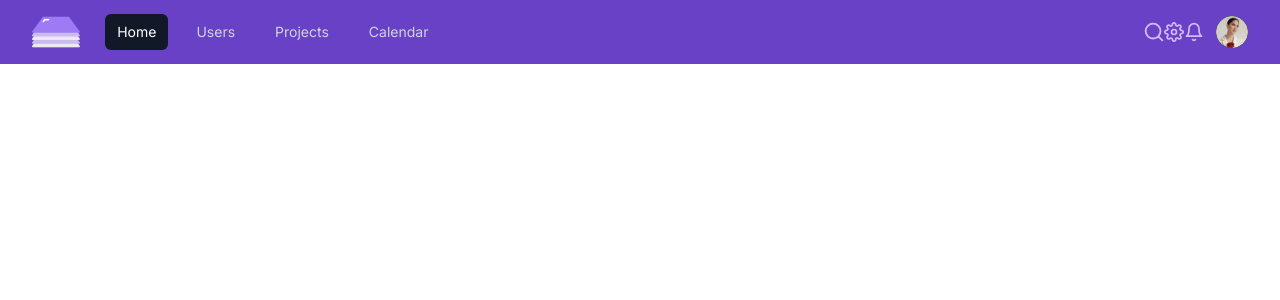
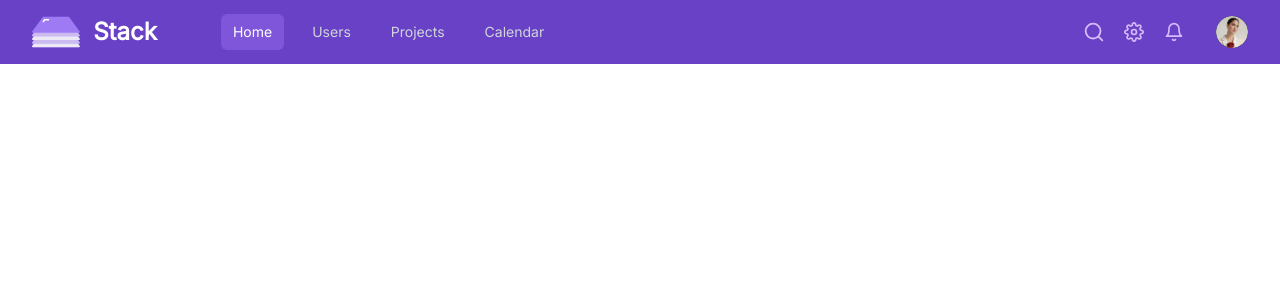
Before and after one commit to sumonDev13/anchorblock_task, a React (Vite) app: page /navbar in a window 1280 px wide. Shown: the top 300 px of the page. Built offline with nearby package versions, Linux system fonts and the light colour scheme; a web font is replaced by a local one.

Commit message:
navbar styling

```diff
--- a/src/components/Navbar.tsx
+++ b/src/components/Navbar.tsx
@@ -1,6 +1,6 @@
 import { Fragment } from "react";
 import { Disclosure, Menu, Transition } from "@headlessui/react";
-import { Bars3Icon, BellIcon, XMarkIcon } from "@heroicons/react/24/outline";
+import { Bars3Icon, XMarkIcon } from "@heroicons/react/24/outline";
 
 interface INavbar {
   name: string;
@@ -43,8 +43,9 @@ const Navbar: React.FC<INavbar> = () => {
                     src="/src/assets/icons/navbar_logo.svg"
                     alt="Your Company"
                   />
+                  <h1 className="text-2xl font-bold text-white pl-3">Stack</h1>
                 </div>
-                <div className="hidden sm:ml-6 sm:block">
+                <div className="hidden sm:ml-6 sm:block pl-10">
                   <div className="flex space-x-4">
                     {navigation.map((item) => (
                       <a
@@ -52,8 +53,8 @@ const Navbar: React.FC<INavbar> = () => {
                         href={item.href}
                         className={classNames(
                           item.current
-                            ? "bg-gray-900 text-white"
-                            : "text-gray-300 hover:bg-gray-700 hover:text-white",
+                            ? "bg-lightPurple text-white"
+                            : "text-gray-300 hover:bg-lightPurple hover:text-white",
                           "rounded-md px-3 py-2 text-sm font-medium"
                         )}
                         aria-current={item.current ? "page" : undefined}
@@ -67,10 +68,10 @@ const Navbar: React.FC<INavbar> = () => {
               <div className="absolute inset-y-0 right-0 flex items-center pr-2 sm:static sm:inset-auto sm:ml-6 sm:pr-0">
                 <button
                   type="button"
-                  className="relative rounded-full text-gray-400 hover:text-white focus:outline-none focus:ring-2 focus:ring-white focus:ring-offset-2 focus:ring-offset-gray-800"
+                  className="relative rounded-full text-gray-400 hover:text-white focus:outline-none "
                 >
                   <img
-                    className="h-5 w-auto"
+                    className="h-5 w-auto pr-5"
                     src="/src/assets/icons/search.svg"
                     alt="Your Company"
                   />
@@ -78,10 +79,10 @@ const Navbar: React.FC<INavbar> = () => {
 
                 <button
                   type="button"
-                  className="relative rounded-full text-gray-400 hover:text-white focus:outline-none focus:ring-2 focus:ring-white focus:ring-offset-2 focus:ring-offset-gray-800"
+                  className="relative rounded-full text-gray-400 hover:text-white "
                 >
                   <img
-                    className="h-5 w-auto"
+                    className="h-5 w-auto pr-5"
                     src="/src/assets/icons/settings.svg"
                     alt="Your Company"
                   />
@@ -89,10 +90,10 @@ const Navbar: React.FC<INavbar> = () => {
 
                 <button
                   type="button"
-                  className="relative rounded-full text-gray-400 hover:text-white focus:outline-none focus:ring-2 focus:ring-white focus:ring-offset-2 focus:ring-offset-gray-800"
+                  className="relative rounded-full text-gray-400 hover:text-white "
                 >
                   <img
-                    className="h-5 w-auto"
+                    className="h-5 w-auto pr-5"
                     src="/src/assets/icons/bell.svg"
                     alt="Your Company"
                   />
--- a/tailwind.config.js
+++ b/tailwind.config.js
@@ -8,6 +8,7 @@ export default {
     extend: {
       colors: {
         customPurple: '#6941C6',
+        lightPurple: '#7F56D9',
         customBlack: '#404040',
         black:'#4E5D78',
         levelBlack:'#344054'
```
